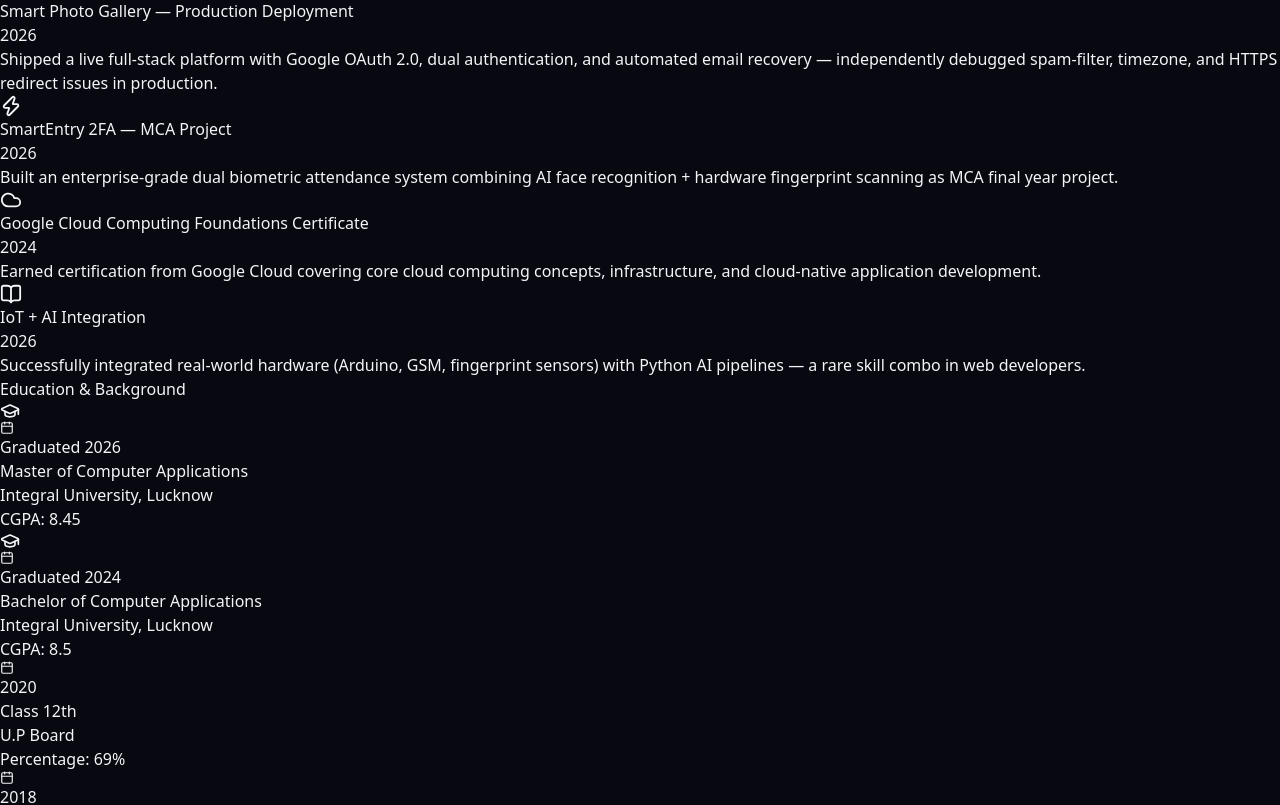
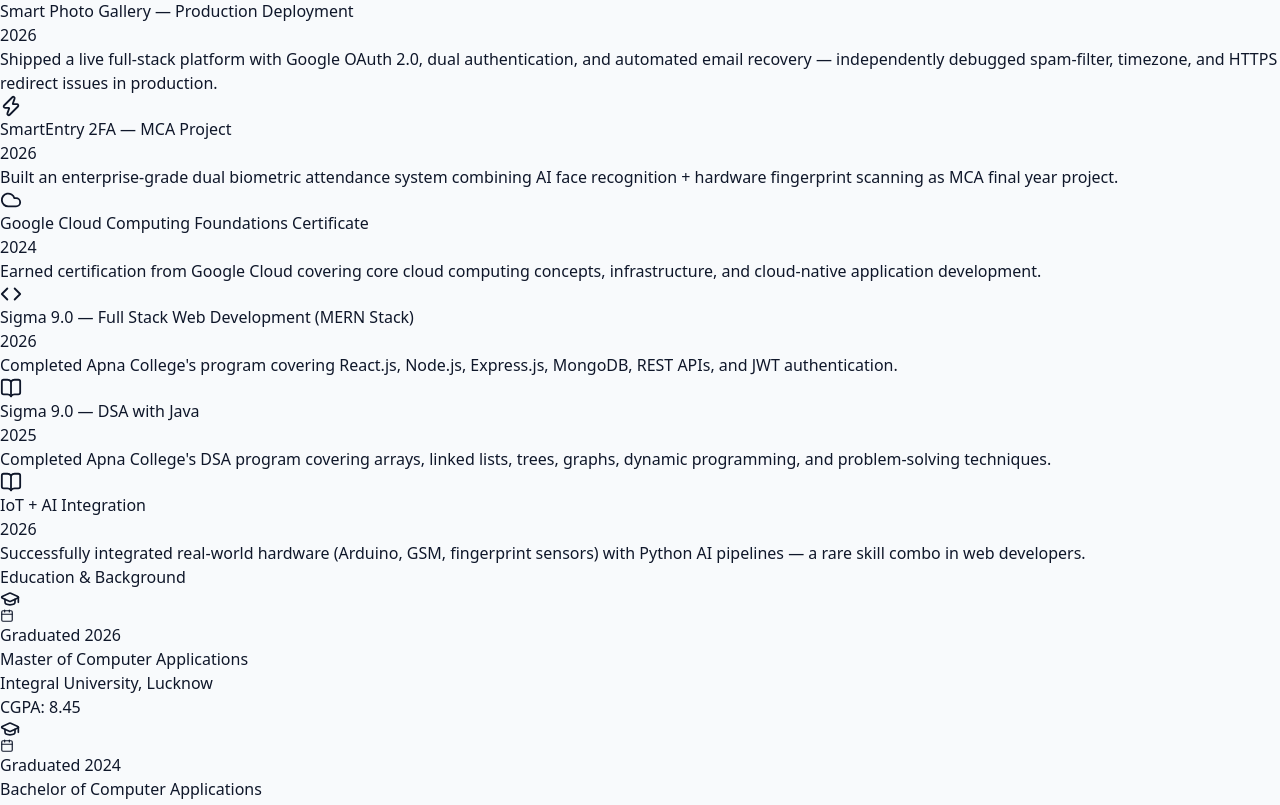
Before and after one commit to deepakrauniyar963/my-portfolio, a React (Vite) app: page / in a window 1280 px wide. Shown: the part 4481-5286 px from the top of the page. Built offline with nearby package versions, Linux system fonts and the light colour scheme.

Commit message:
feat: add dark/light theme toggle, fix SEO tags, add missing certs

```diff
--- a/index.html
+++ b/index.html
@@ -4,55 +4,73 @@
     <meta charset="UTF-8" />
     <meta name="viewport" content="width=device-width, initial-scale=1.0" />
 
+    <!-- ── Anti-flash theme script — must run before first paint ── -->
+    <script>
+      (function () {
+        try {
+          var stored = localStorage.getItem("theme");
+          var theme =
+            stored === "light" || stored === "dark"
+              ? stored
+              : window.matchMedia("(prefers-color-scheme: light)").matches
+                ? "light"
+                : "dark";
+          document.documentElement.setAttribute("data-theme", theme);
+        } catch (e) {
+          document.documentElement.setAttribute("data-theme", "dark");
+        }
+      })();
+    </script>
+
     <!-- ── SEO ── -->
-    <title>Deepak Rauniyar | Full-Stack MERN Developer & IoT Engineer</title>
+    <title>Deepak Rauniyar | Full Stack Developer & IoT Engineer</title>
     <meta
       name="description"
-      content="Portfolio of Deepak Rauniyar — Full-Stack MERN Developer, IoT & Hardware Enthusiast, and AI/Computer Vision Builder from Lucknow, India."
+      content="Portfolio of Deepak Rauniyar — Full Stack Developer, IoT & Hardware Enthusiast, and AI/Computer Vision Builder from Lucknow, India."
     />
     <meta
       name="keywords"
-      content="Deepak Rauniyar, MERN Developer, IoT, Arduino, React, Node.js, Python, OpenCV, Portfolio, Lucknow"
+      content="Deepak Rauniyar, Full Stack Developer, Software Engineer, PHP, MySQL, React, Node.js, IoT, Arduino, Python, OpenCV, Portfolio, Lucknow"
     />
     <meta name="author" content="Deepak Rauniyar" />
     <meta name="robots" content="index, follow" />
 
     <!-- ── Open Graph (LinkedIn, Facebook, WhatsApp preview) ── -->
     <meta property="og:type" content="website" />
-    <meta property="og:url" content="https://deepakrauniyar.dev/" />
+    <meta property="og:url" content="https://deepak-rauniyar-portfolio.vercel.app/" />
     <meta
       property="og:title"
-      content="Deepak Rauniyar | MERN Developer & IoT Engineer"
+      content="Deepak Rauniyar | Full Stack Developer & IoT Engineer"
     />
     <meta
       property="og:description"
-      content="Full-Stack Developer bridging Web & Hardware. MERN Stack, Arduino, OpenCV, Python."
+      content="Full Stack Developer bridging Web & Hardware. PHP, React, Node.js, Arduino, OpenCV, Python."
     />
     <meta
       property="og:image"
-      content="https://deepakrauniyar.dev/og-image.png"
+      content="https://deepak-rauniyar-portfolio.vercel.app/og-image.png"
     />
 
     <!-- ── Twitter Card ── -->
     <meta name="twitter:card" content="summary_large_image" />
     <meta
       name="twitter:title"
-      content="Deepak Rauniyar | MERN Developer & IoT Engineer"
+      content="Deepak Rauniyar | Full Stack Developer & IoT Engineer"
     />
     <meta
       name="twitter:description"
-      content="Full-Stack Developer bridging Web & Hardware. MERN Stack, Arduino, OpenCV, Python."
+      content="Full Stack Developer bridging Web & Hardware. PHP, React, Node.js, Arduino, OpenCV, Python."
     />
     <meta
       name="twitter:image"
-      content="https://deepakrauniyar.dev/og-image.png"
+      content="https://deepak-rauniyar-portfolio.vercel.app/og-image.png"
     />
 
     <!-- ── Favicon ── -->
     <link rel="icon" type="image/svg+xml" href="/favicon.svg" />
     <link rel="apple-touch-icon" href="/apple-touch-icon.png" />
 
-    <!-- ── Theme color (browser UI) ── -->
+    <!-- ── Theme color (browser UI) — updated dynamically by the app on toggle ── -->
     <meta name="theme-color" content="#080810" />
   </head>
   <body>
--- a/src/App.jsx
+++ b/src/App.jsx
@@ -153,6 +153,22 @@
     title: "Google Cloud Computing Foundations Certificate",
     desc: "Earned certification from Google Cloud covering core cloud computing concepts, infrastructure, and cloud-native application development.",
     year: "2024",
+  },
+  {
+    icon: <Code size={22} />,
+    color: "text-purple-400",
+    bg: "bg-purple-500/10 border-purple-500/20",
+    title: "Sigma 9.0 — Full Stack Web Development (MERN Stack)",
+    desc: "Completed Apna College's program covering React.js, Node.js, Express.js, MongoDB, REST APIs, and JWT authentication.",
+    year: "2026",
+  },
+  {
+    icon: <BookOpen size={22} />,
+    color: "text-orange-400",
+    bg: "bg-orange-500/10 border-orange-500/20",
+    title: "Sigma 9.0 — DSA with Java",
+    desc: "Completed Apna College's DSA program covering arrays, linked lists, trees, graphs, dynamic programming, and problem-solving techniques.",
+    year: "2025",
   },
   {
     icon: <BookOpen size={22} />,
@@ -413,50 +429,6 @@
         }}
       />
     </span>
-  );
-}
-
-// ─── THEME VARIABLES ──────────────────────────────────────────────────────────
-// Defines the color palette for both themes as CSS custom properties.
-// Tailwind arbitrary values like `bg-[var(--bg-app)]` pick these up directly,
-// so no tailwind.config.js changes are required.
-function ThemeStyles() {
-  return (
-    <style>{`
-      [data-theme="dark"] {
-        --bg-app: #080810;
-        --bg-nav: #080810;
-        --bg-panel: #0d0d18;
-        --bg-card: rgba(17, 24, 39, 0.45);
-        --bg-card-strong: rgba(17, 24, 39, 0.65);
-        --bg-surface: rgba(31, 41, 55, 0.6);
-        --bg-surface-solid: #1f2937;
-        --hover-surface: rgba(55, 65, 81, 0.6);
-        --border-color: #1f2937;
-        --border-strong: #374151;
-        --text-primary: #ffffff;
-        --text-secondary: #9ca3af;
-        --text-muted: #6b7280;
-      }
-      [data-theme="light"] {
-        --bg-app: #f8fafc;
-        --bg-nav: #ffffff;
-        --bg-panel: #ffffff;
-        --bg-card: rgba(255, 255, 255, 0.75);
-        --bg-card-strong: rgba(255, 255, 255, 0.95);
-        --bg-surface: rgba(226, 232, 240, 0.6);
-        --bg-surface-solid: #e2e8f0;
-        --hover-surface: rgba(203, 213, 225, 0.7);
-        --border-color: #e2e8f0;
-        --border-strong: #cbd5e1;
-        --text-primary: #0f172a;
-        --text-secondary: #475569;
-        --text-muted: #64748b;
-      }
-      [data-theme] {
-        transition: background-color 0.3s ease, border-color 0.3s ease, color 0.3s ease;
-      }
-    `}</style>
   );
 }
 
@@ -668,6 +640,31 @@
   );
 }
 
+// ─── SCROLL PROGRESS BAR ──────────────────────────────────────────────────────
+function ScrollProgress() {
+  const [progress, setProgress] = useState(0);
+  useEffect(() => {
+    const onScroll = () => {
+      const el = document.documentElement;
+      const scrollTop = el.scrollTop || document.body.scrollTop;
+      const scrollHeight =
+        (el.scrollHeight || document.body.scrollHeight) - el.clientHeight;
+      setProgress(scrollHeight > 0 ? (scrollTop / scrollHeight) * 100 : 0);
+    };
+    window.addEventListener("scroll", onScroll, { passive: true });
+    onScroll();
+    return () => window.removeEventListener("scroll", onScroll);
+  }, []);
+  return (
+    <div className="fixed top-0 left-0 right-0 h-[2px] z-[60] bg-transparent pointer-events-none">
+      <div
+        className="h-full bg-gradient-to-r from-cyan-500 to-blue-500"
+        style={{ width: `${progress}%`, transition: "width 0.1s ease-out" }}
+      />
+    </div>
+  );
+}
+
 // ─── BACK TO TOP ──────────────────────────────────────────────────────────────
 function BackToTop() {
   const [visible, setVisible] = useState(false);
@@ -697,6 +694,14 @@
 
 // ─── RESUME MODAL ─────────────────────────────────────────────────────────────
 function ResumeModal({ onClose }) {
+  useEffect(() => {
+    const handleKey = (e) => {
+      if (e.key === "Escape") onClose();
+    };
+    window.addEventListener("keydown", handleKey);
+    return () => window.removeEventListener("keydown", handleKey);
+  }, [onClose]);
+
   return (
     <AnimatePresence>
       <motion.div
@@ -792,6 +797,9 @@
 
   useEffect(() => {
     window.localStorage.setItem("theme", theme);
+    document.documentElement.setAttribute("data-theme", theme);
+    const meta = document.querySelector('meta[name="theme-color"]');
+    if (meta) meta.setAttribute("content", theme === "dark" ? "#080810" : "#f8fafc");
   }, [theme]);
 
   const toggleTheme = () =>
@@ -834,7 +842,6 @@
 
   return (
     <div data-theme={theme}>
-      <ThemeStyles />
 
       {/* ── PAGE LOADER ── */}
       <AnimatePresence>
@@ -845,6 +852,7 @@
       {showResume && <ResumeModal onClose={() => setShowResume(false)} />}
 
       <div className="min-h-screen bg-[var(--bg-app)] text-[var(--text-primary)] font-sans selection:bg-cyan-500 selection:text-white overflow-x-hidden">
+        <ScrollProgress />
         <ParticleCanvas />
         <BackToTop />
 
--- a/src/index.css
+++ b/src/index.css
@@ -2,16 +2,55 @@
 @tailwind components;
 @tailwind utilities;
 
-/* ── Force dark theme — Tailwind base reset override ── */
+/* ── Theme palette — single source of truth for both light & dark ──
+   Read by the app root as CSS custom properties. React only toggles
+   the `data-theme` attribute on <html>; it does not redefine colors. */
+[data-theme="dark"] {
+  color-scheme: dark;
+  --bg-app: #080810;
+  --bg-nav: #080810;
+  --bg-panel: #0d0d18;
+  --bg-card: rgba(17, 24, 39, 0.45);
+  --bg-card-strong: rgba(17, 24, 39, 0.65);
+  --bg-surface: rgba(31, 41, 55, 0.6);
+  --bg-surface-solid: #1f2937;
+  --hover-surface: rgba(55, 65, 81, 0.6);
+  --border-color: #1f2937;
+  --border-strong: #374151;
+  --text-primary: #ffffff;
+  --text-secondary: #9ca3af;
+  --text-muted: #6b7280;
+  --scrollbar-track: #0d0d1a;
+  --scrollbar-thumb: #22d3ee44;
+  --scrollbar-thumb-hover: #22d3ee99;
+}
+
+[data-theme="light"] {
+  color-scheme: light;
+  --bg-app: #f8fafc;
+  --bg-nav: #ffffff;
+  --bg-panel: #ffffff;
+  --bg-card: rgba(255, 255, 255, 0.75);
+  --bg-card-strong: rgba(255, 255, 255, 0.95);
+  --bg-surface: rgba(226, 232, 240, 0.6);
+  --bg-surface-solid: #e2e8f0;
+  --hover-surface: rgba(203, 213, 225, 0.7);
+  --border-color: #e2e8f0;
+  --border-strong: #cbd5e1;
+  --text-primary: #0f172a;
+  --text-secondary: #475569;
+  --text-muted: #64748b;
+  --scrollbar-track: #e2e8f0;
+  --scrollbar-thumb: #0891b244;
+  --scrollbar-thumb-hover: #0891b299;
+}
+
 @layer base {
-  html {
-    color-scheme: dark;
-  }
-
   body {
-    background-color: #080810;
-    color: #f1f5f9;
+    background-color: var(--bg-app);
+    color: var(--text-primary);
     scroll-behavior: smooth;
+    transition: background-color 0.3s ease, color 0.3s ease;
   }
 
   * {
@@ -24,17 +63,17 @@
   scroll-margin-top: 80px;
 }
 
-/* ── Smooth scrolling & scrollbar styling ── */
+/* ── Smooth scrolling & scrollbar styling — theme aware ── */
 ::-webkit-scrollbar {
   width: 6px;
 }
 ::-webkit-scrollbar-track {
-  background: #0d0d1a;
+  background: var(--scrollbar-track);
 }
 ::-webkit-scrollbar-thumb {
-  background: #22d3ee44;
+  background: var(--scrollbar-thumb);
   border-radius: 9999px;
 }
 ::-webkit-scrollbar-thumb:hover {
-  background: #22d3ee99;
+  background: var(--scrollbar-thumb-hover);
 }
```
